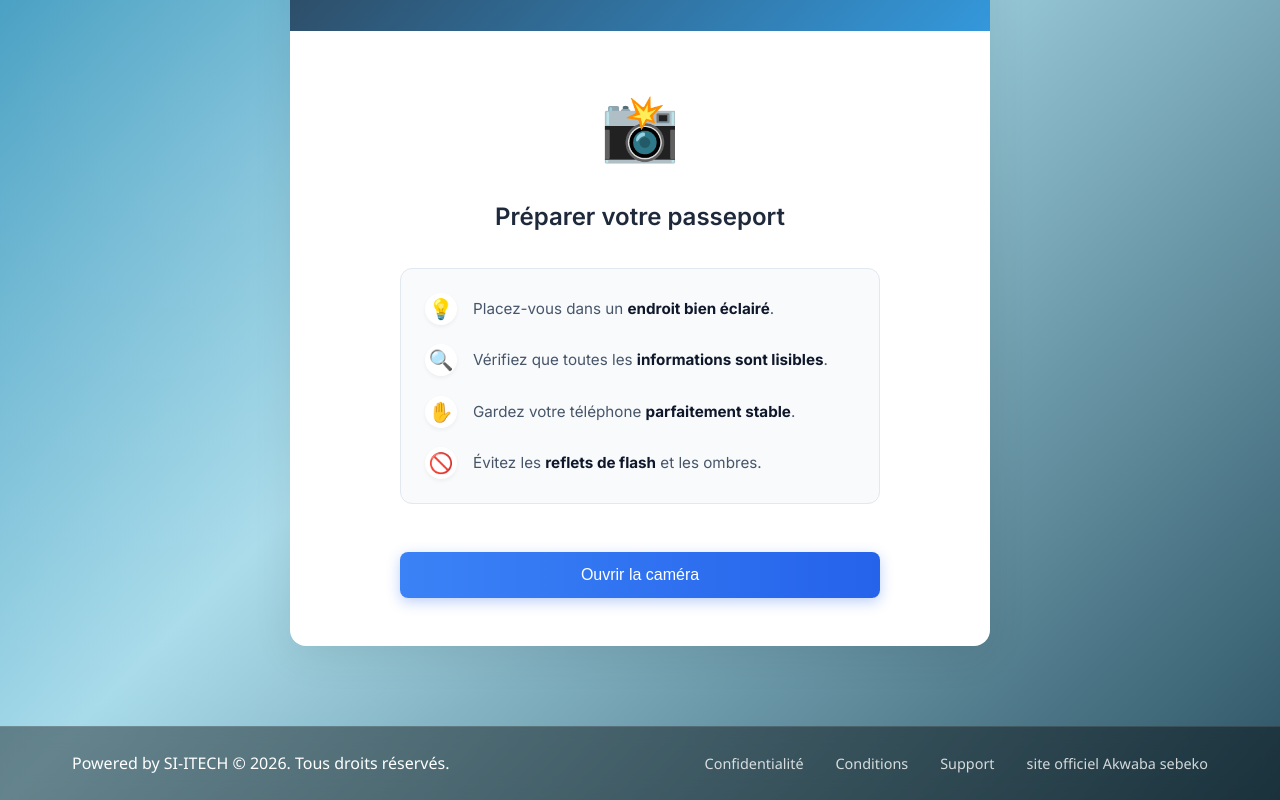
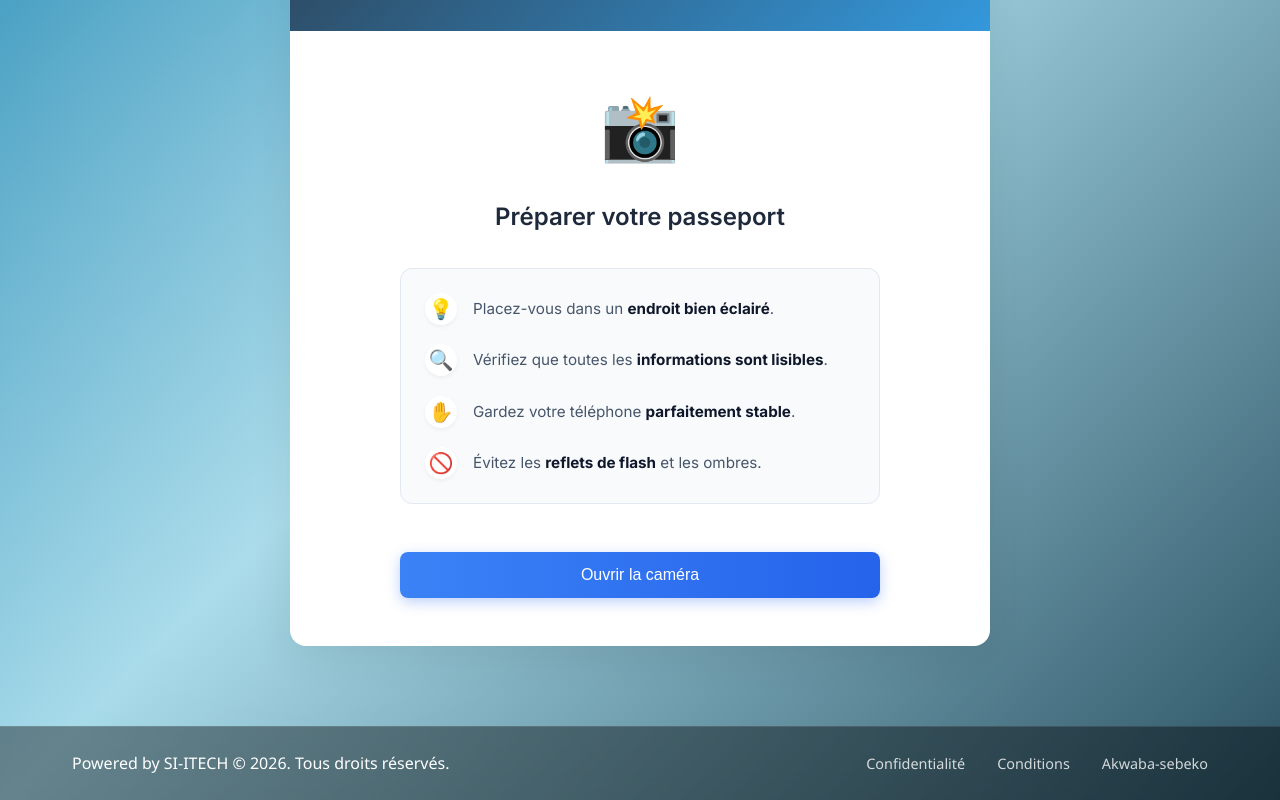
Before and after one commit to CamaraCamara1234/projet-sebekoakwaba, a React (Create React App) app in the folder document-extractor-frontend/: page / in a window 1280 px wide. Shown: the part 474-1274 px from the top of the page. Built offline with nearby package versions, Linux system fonts and the light colour scheme.

Commit message:
footer url

```diff
--- a/document-extractor-frontend/src/components/Home.jsx
+++ b/document-extractor-frontend/src/components/Home.jsx
@@ -397,8 +397,8 @@ function Home() {
             <div className="footer-links">
               <a href="/privacy">Confidentialité</a>
               <a href="/terms">Conditions</a>
-              <a href="/help">Support</a>
-              <a href='https://akwabasebeko.com/' target='_blank'>site officiel Akwaba sebeko</a>
+              {/* <a href="/help">Support</a> */}
+              <a href='https://akwabasebeko.com/' target='_blank'>Akwaba-sebeko</a>
             </div>
           </div>
         </div>
```
